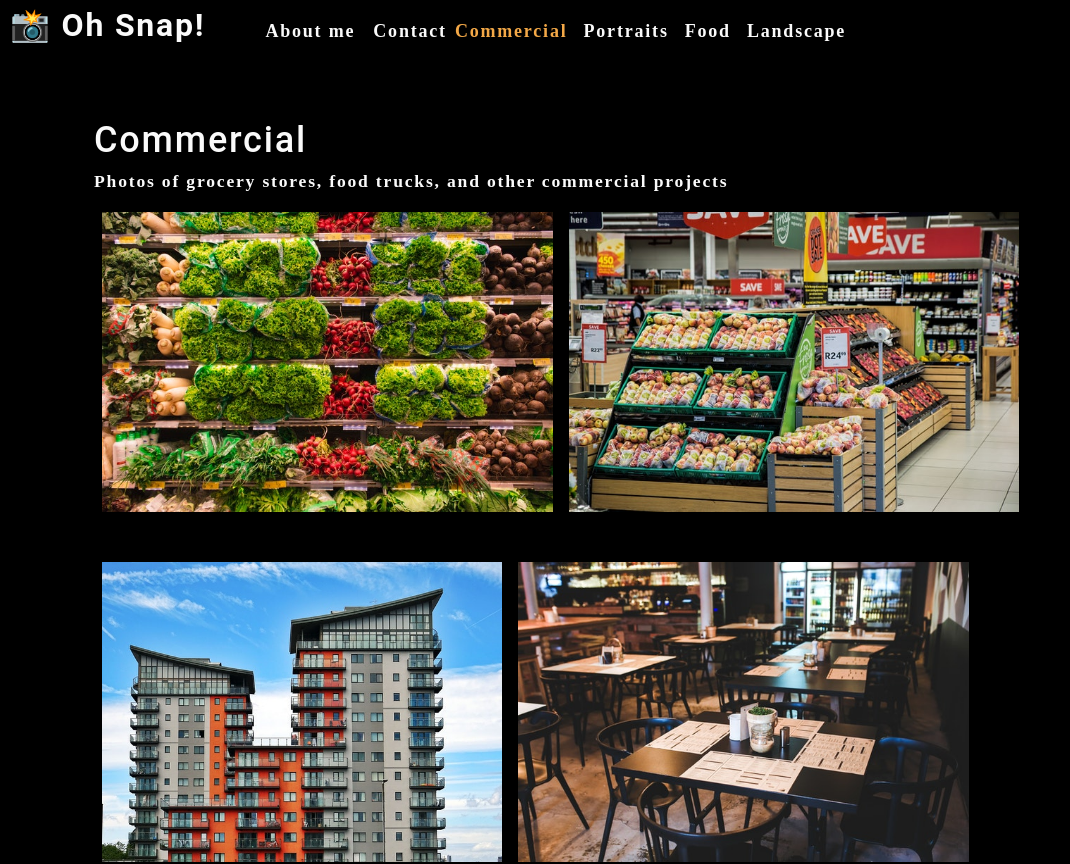
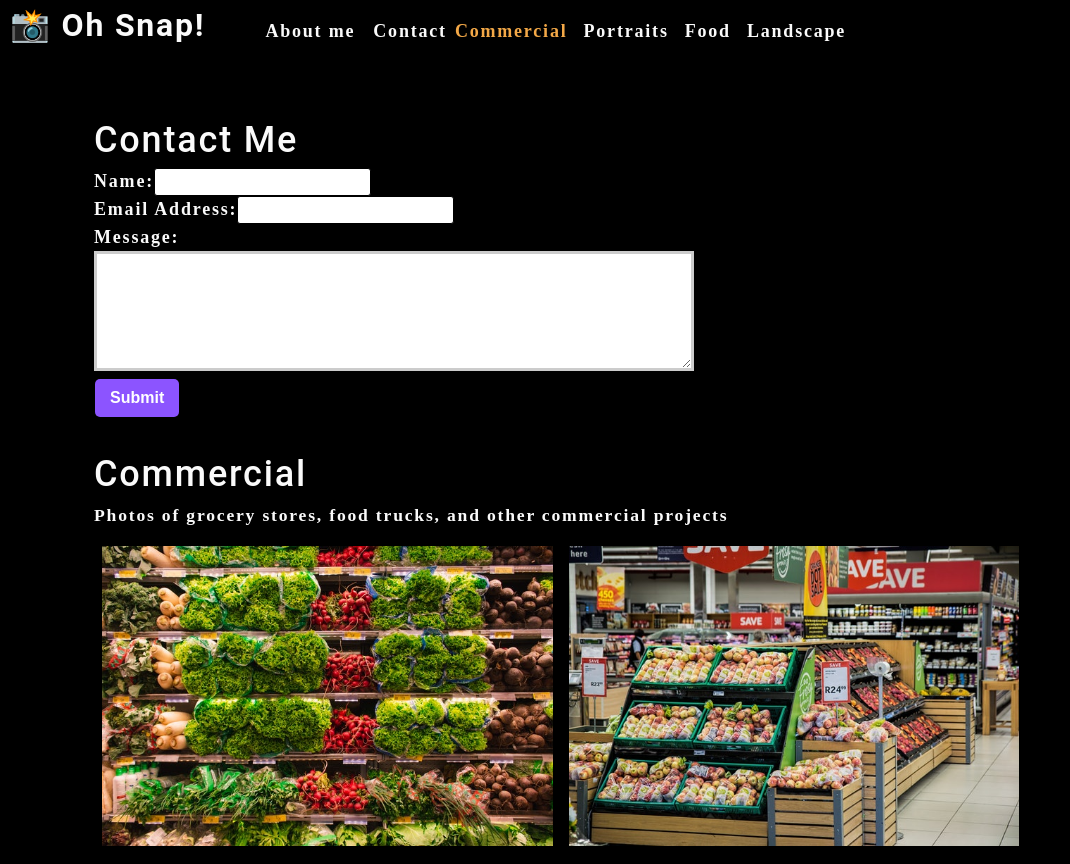
Before and after one commit to tddstuke/photo-port, a React (Create React App) app: page / in a window 1280 px wide. Shown: the top 864 px of the page, without its empty margins (0-1070 px from the left). Built offline with nearby package versions, Linux system fonts and the light colour scheme.

Commit message:
added form submit functionality

```diff
--- a/src/App.js
+++ b/src/App.js
@@ -2,6 +2,7 @@
 import About from "./components/About";
 import Nav from "./components/Nav";
 import Gallery from "./components/Gallery";
+import ContactForm from "./components/Contact";
 
 function App() {
   const [categories] = useState([
@@ -27,6 +28,7 @@
         currentCategory={currentCategory}
       ></Nav>
       <main>
+        <ContactForm></ContactForm>
         <Gallery currentCategory={currentCategory}></Gallery>
         <About></About>
       </main>
--- a/src/components/Contact/index.js
+++ b/src/components/Contact/index.js
@@ -1,21 +1,53 @@
-import React from "react";
+import React, { useState } from "react";
 
 function ContactForm() {
+  const [formState, setFormState] = useState({
+    name: "",
+    email: "",
+    message: "",
+  });
+
+  const { name, email, message } = formState;
+
+  function handleChange(e) {
+    setFormState({ ...formState, [e.target.name]: e.target.value });
+  }
+
+  function handleSubmit(e) {
+    e.preventDefault();
+    console.log(formState);
+  }
+
   return (
     <section>
       <h1>Contact Me</h1>
-      <form id="contact-form">
+      <form id="contact-form" onSubmit={handleSubmit}>
         <div>
           <label htmlFor="name">Name:</label>
-          <input type="text" name="name" />
+          <input
+            type="text"
+            defaultValue={name}
+            onChange={handleChange}
+            name="name"
+          />
         </div>
         <div>
           <label htmlFor="email">Email Address:</label>
-          <input type="email" name="email" />
+          <input
+            type="email"
+            defaultValue={email}
+            onChange={handleChange}
+            name="email"
+          />
         </div>
         <div>
           <label htmlFor="message">Message:</label>
-          <textarea name="message" rows="5" />
+          <textarea
+            name="message"
+            defaultValue={message}
+            onChange={handleChange}
+            rows="5"
+          />
         </div>
         <button type="submit">Submit</button>
       </form>
```
